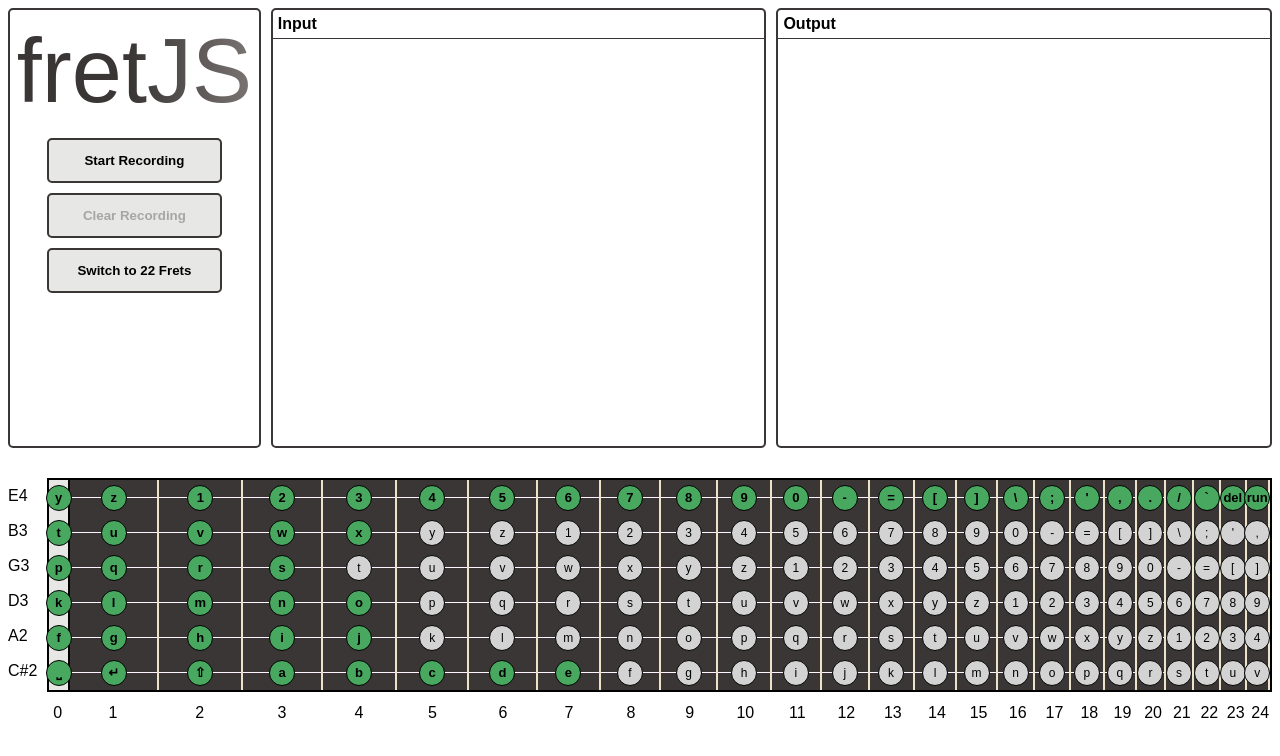
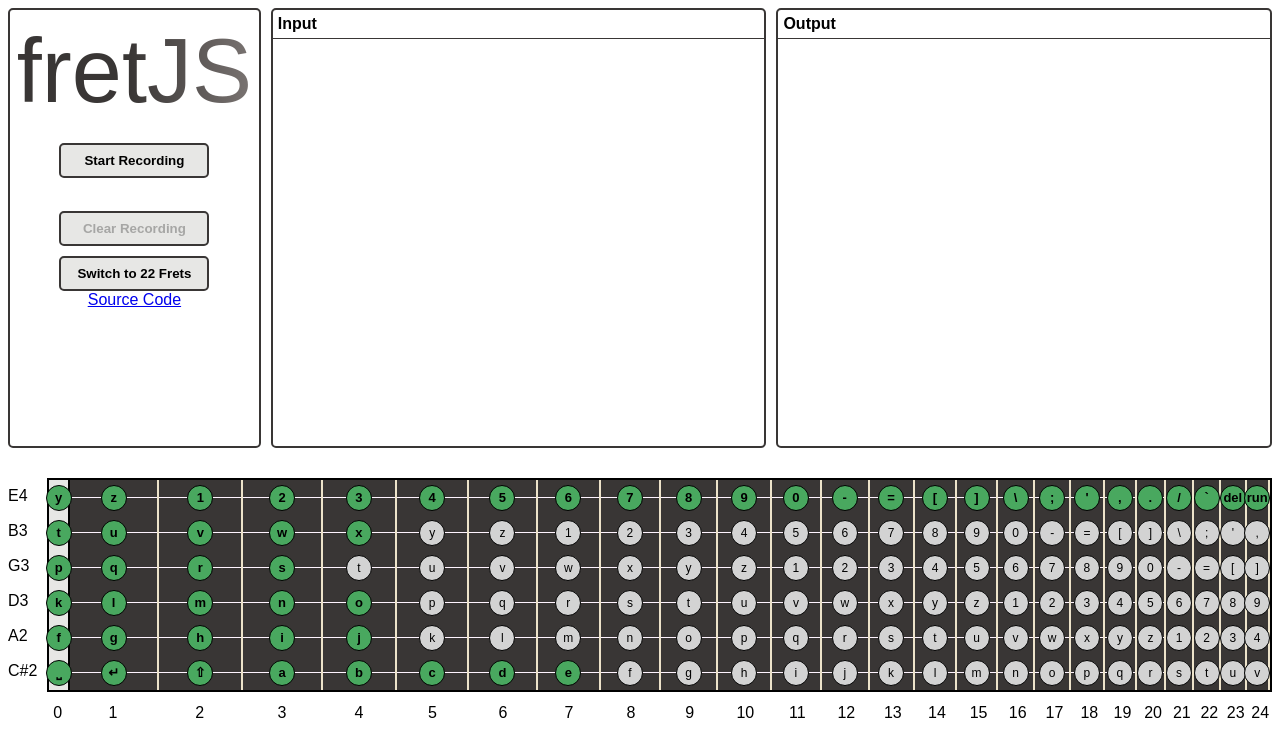
Before and after one commit to DominicMonares/fret-js, a React app: page / in a window 1280 px wide. Shown: the top 756 px of the page. Built offline with nearby package versions, Linux system fonts and the light colour scheme.

Commit message:
add source code link, styling

```diff
--- a/src/Components/App.css
+++ b/src/Components/App.css
@@ -18,6 +18,7 @@
 .left-panel {
   display: flex;
   flex-direction: column;
+  align-items: center;
   width: 20%;
   border: 2px solid #393635;
   border-radius: 5px;
@@ -40,3 +41,8 @@
   -webkit-text-fill-color: transparent;
   padding-top: 0px;
 }
+
+.source {
+  display: flex;
+  justify-content: center;
+}
--- a/src/Components/App.tsx
+++ b/src/Components/App.tsx
@@ -148,6 +148,7 @@ const App = () => {
           <div className="logo-container">
             <span className="logo">fretJS</span>
           </div>
+          <div>
             <Controls
               setFretNum={setFretNum}
               fretNum={fretNum}
@@ -157,6 +158,14 @@ const App = () => {
               clearRecording={clearRecording}
               output={output}
             />
+            <a
+              className="source"
+              href="https://github.com/DominicMonares/fret-js"
+              target="_blank"
+            >
+              Source Code
+            </a>
+          </div>
         </div>
         <Workspace shift={shift} input={input} output={output} />
       </div>
--- a/src/Components/Controls/Controls.css
+++ b/src/Components/Controls/Controls.css
@@ -1,17 +1,20 @@
 .controls-container {
   display: flex;
   flex-direction: column;
+  align-items: center;
+}
+
+.record {
+  margin-bottom: 15%;
 }
 
 .inactive, .active, .inactive:active {
-  margin-left: 15%;
-  margin-right: 15%;
-  margin-bottom: 2%;
-  margin-top: 2%;
-  height: 45px;
+  width: 150px;
+  height: 35px;
   border: 2px solid #393635;
   border-radius: 5px;
   font-weight: bold;
+  margin-top: 10px;
 }
 
 .inactive {
@@ -23,3 +26,7 @@
   color: #e7e7e5;
   font-weight: 500;
 }
+
+.invoke {
+  font-size: 14px;
+}
--- a/src/Components/Controls/index.tsx
+++ b/src/Components/Controls/index.tsx
@@ -13,7 +13,7 @@ const Controls = ({
   return (
     <div className="controls-container">
       <button
-        className={recording ? "active" : "inactive"}
+        className={`record ${recording ? "active" : "inactive"}`}
         onClick={() => {
           setRecording(true);
           setRecordingStarted(true);
```
Lines whose indentation alone changed are shown as unchanged.
